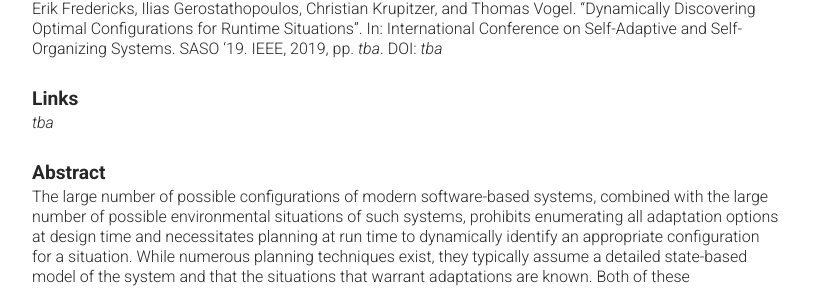
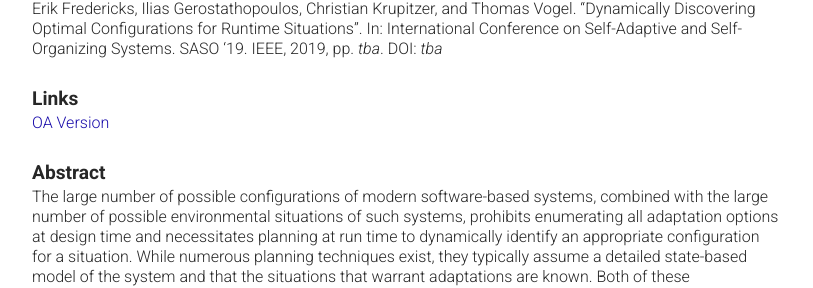
Before and after one commit to thomas-vogel/thomas-vogel.github.io, a Jekyll site: the page built from _pages/publications/2019-SASO.md, in a window 1280 px wide. Shown: the part 304-592 px from the top of the page, without its empty margins (233-1046 px from the left). Built offline with Jekyll 4.4.1, drawn with Linux system fonts in a browser that asks for light colours.

Commit message:
Add SASO19 preprint.

```diff
--- a/_pages/publications/2019-SASO.md
+++ b/_pages/publications/2019-SASO.md
@@ -8,9 +8,7 @@ layout: paper
 Erik Fredericks, Ilias Gerostathopoulos, Christian Krupitzer, and Thomas Vogel. "Dynamically Discovering Optimal Configurations for Runtime Situations". In: International Conference on Self-Adaptive and Self-Organizing Systems. SASO '19. IEEE, 2019, pp. _tba_. DOI: _tba_
 
 ## Links
-
-_tba_
-
+[OA Version](https://arxiv.org/abs/1905.01071){:target="_blank"}
 
 ## Abstract
 The large number of possible configurations of modern software-based systems, combined with the large number of possible environmental situations of such systems, prohibits enumerating all adaptation options at design time and necessitates planning at run time to dynamically identify an appropriate configuration for a situation. While numerous planning techniques exist, they typically assume a detailed state-based model of the system and that the situations that warrant adaptations are known. Both of these assumptions can be violated in complex, real-world systems. As a result, adaptation planning must rely on simple models that capture what can be changed (input parameters) and observed in the system and environment (output and context parameters). We therefore propose planning as optimization: the use of optimization strategies to discover optimal system configurations at runtime for each distinct situation that is also dynamically identified at runtime. We apply our approach to CrowdNav, an open-source traffic routing system with the characteristics of a real-world system. We identify situations via clustering and conduct an empirical study that compares Bayesian optimization and two types of evolutionary optimization (NSGA-II and novelty search) in CrowdNav.
```
